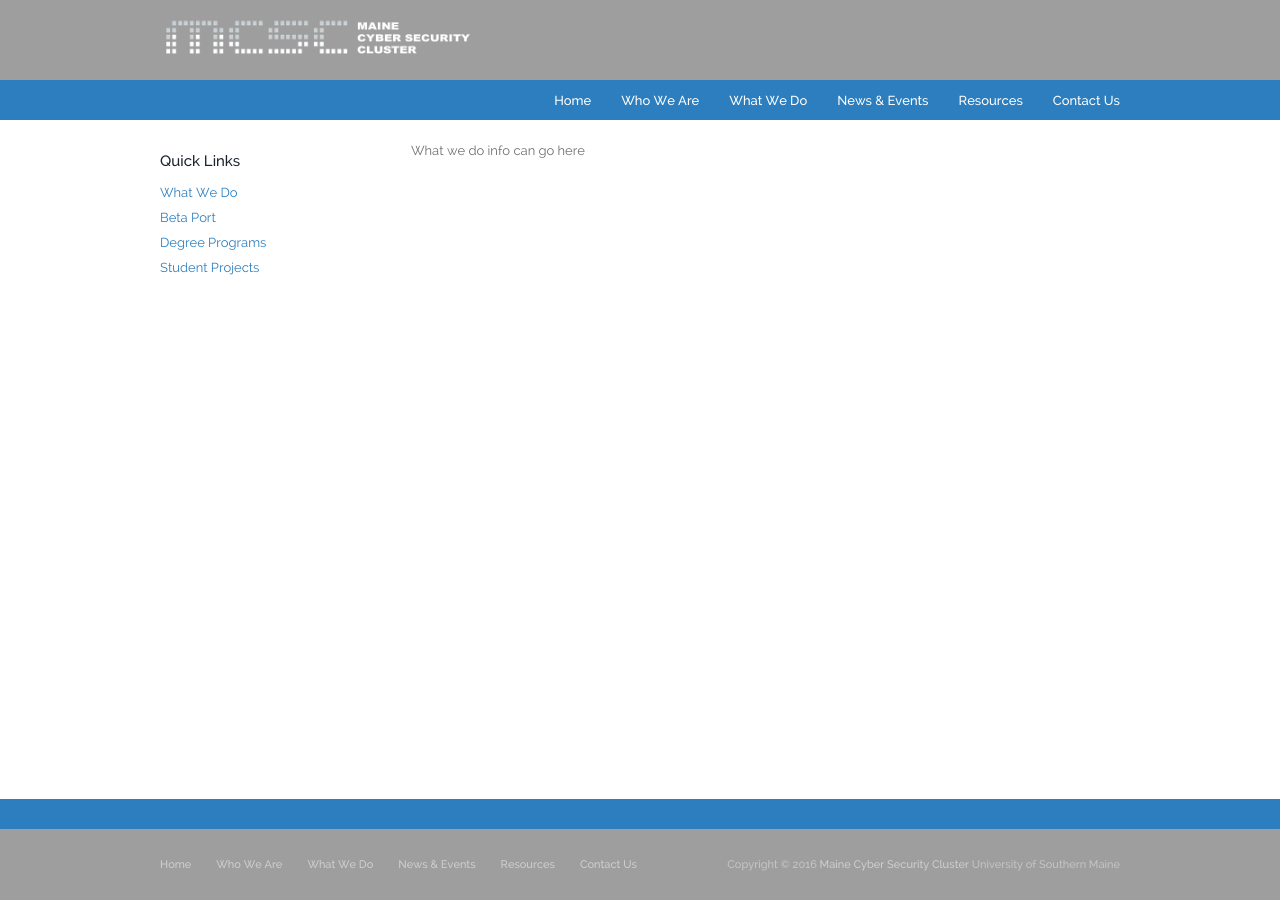
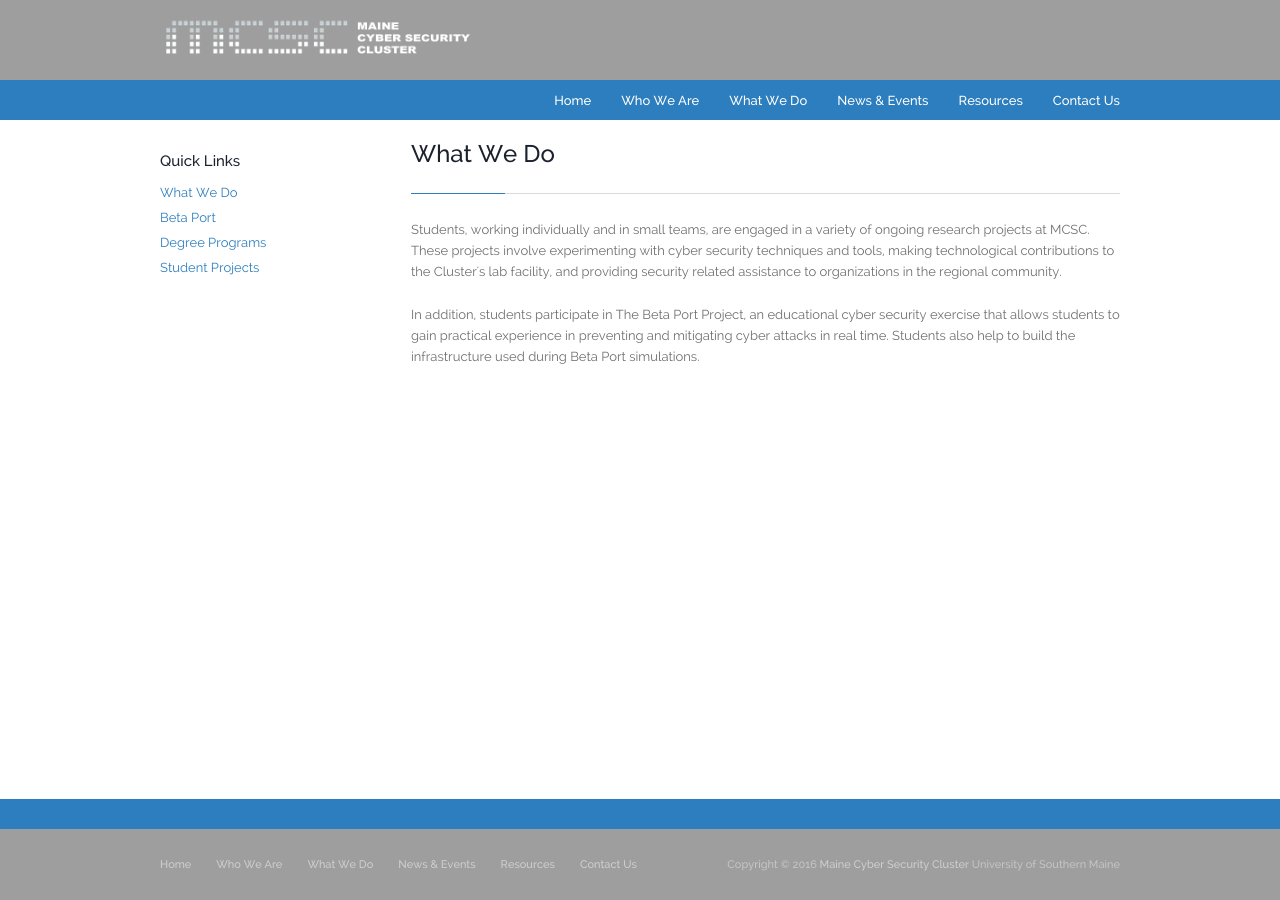
Before and after one commit to nick-spear/MCSC-Website-Update, a Jekyll site: the page built from _pages/what-we-do/index.md, in a window 1280 px wide. Built offline with Jekyll 4.4.1, drawn with Linux system fonts in a browser that asks for light colours; nearby versions of some CDN libraries.

Commit message:
Update index.md

```diff
--- a/_pages/what-we-do/index.md
+++ b/_pages/what-we-do/index.md
@@ -4,4 +4,8 @@ title: What We Do
 permalink: /what-we-do/
 ---
 
-What we do info can go here
+<h1>What We Do</h1>
+
+<p>Students, working individually and in small teams, are engaged in a variety of ongoing research projects at MCSC. These projects involve experimenting with cyber security techniques and tools, making technological contributions to the Cluster's lab facility, and providing security related assistance to organizations in the regional community.</p>
+
+<p>In addition, students participate in The Beta Port Project, an educational cyber security exercise that allows students to gain practical experience in preventing and mitigating cyber attacks in real time. Students also help to build the infrastructure used during Beta Port simulations.</p>
```
